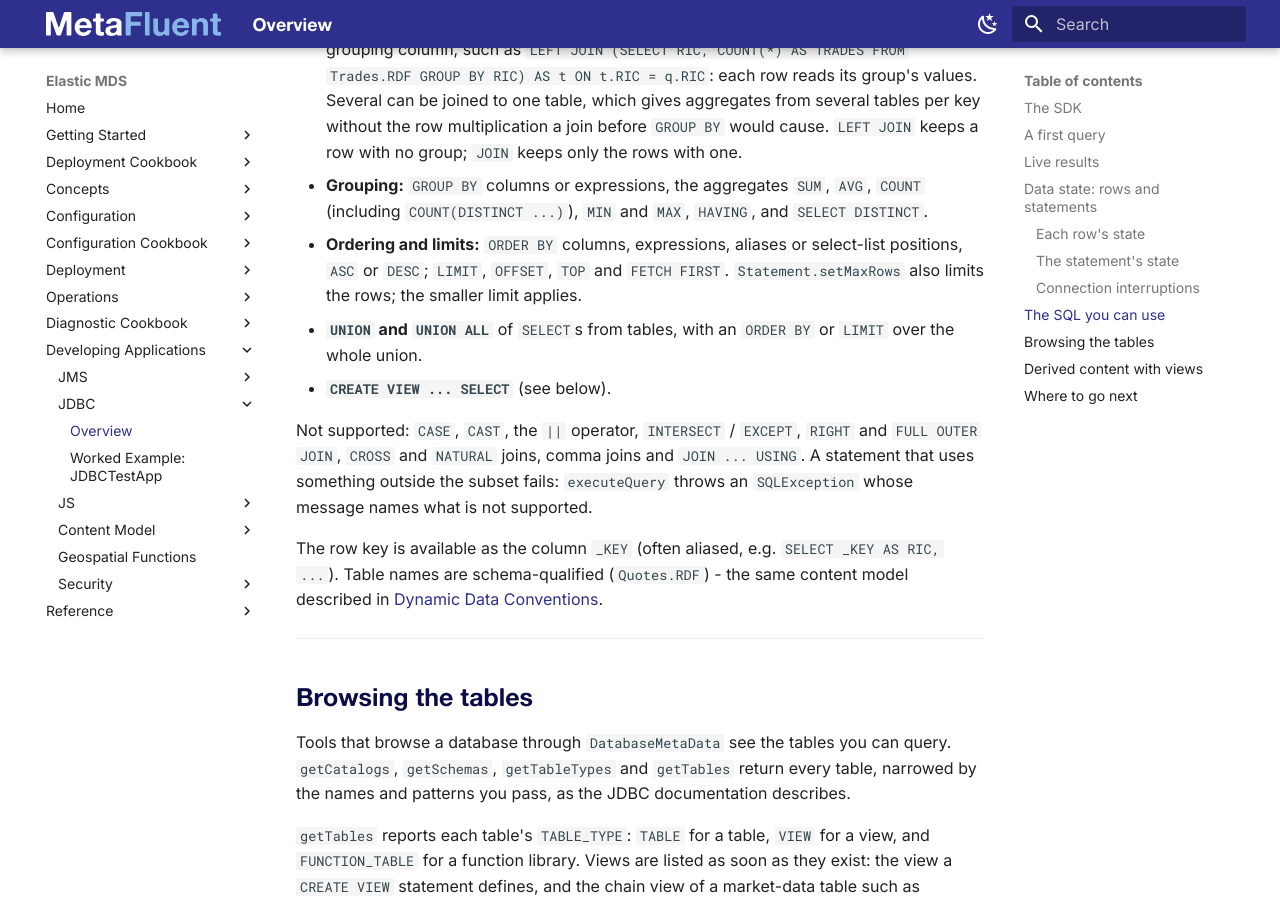
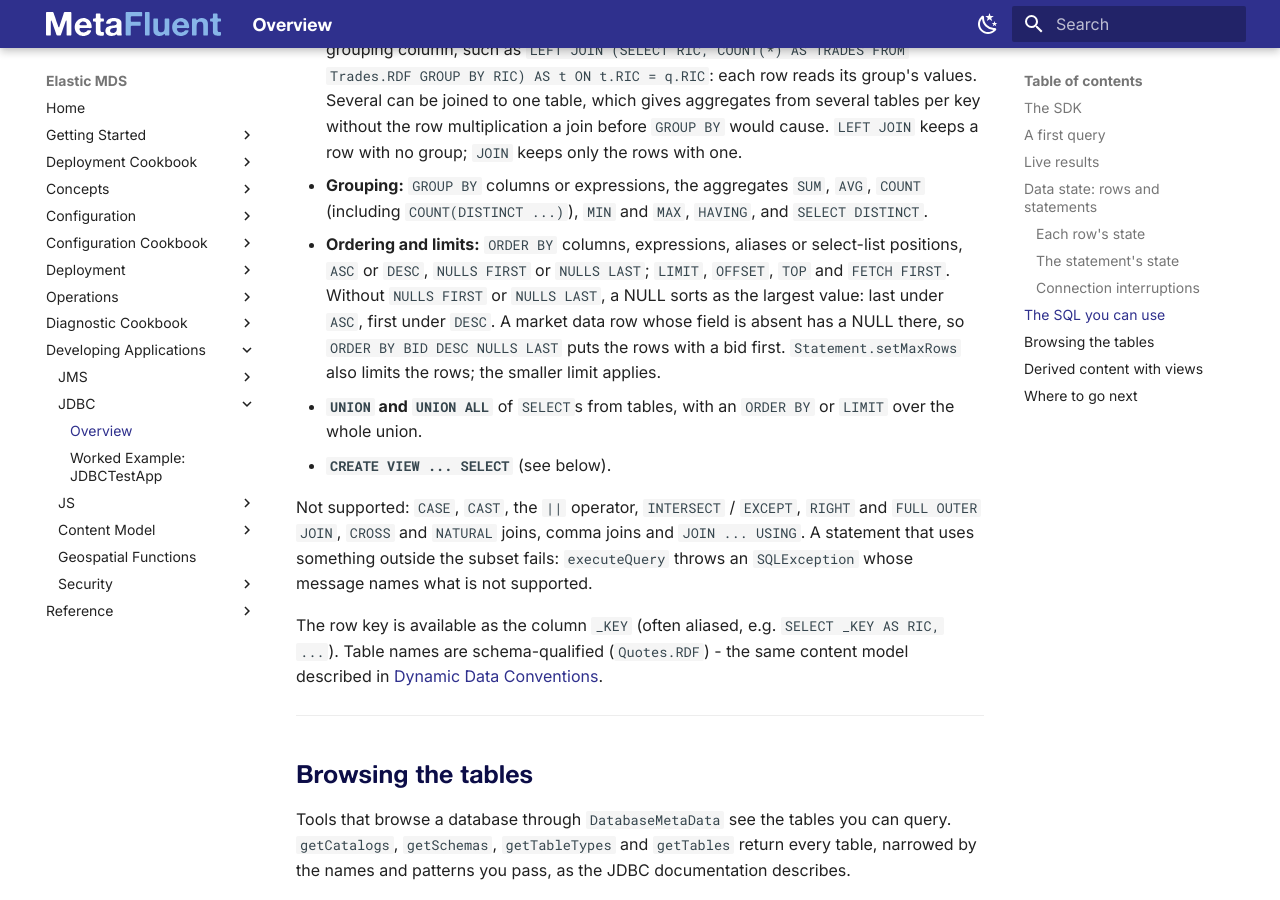
Before and after one commit to MetaFluent/ElasticMDS-docs, an MkDocs documentation site: the page built from docs/Develop-JDBC.md, in a window 1280 px wide and 900 px high, scrolled down 5844 px. Built offline with MkDocs 1.6.1 and Material for MkDocs 9.7.7, drawn with Linux system fonts in a browser that asks for light colours; the version menu is left out.

Commit message:
ORDER BY: NULLS FIRST and NULLS LAST, and where a NULL sorts by default (MetaFluent/IssueTracking#1729)
https://github.com/MetaFluent/IssueTracking/issues/1729

Co-Authored-By: Claude Fable 5.1 <noreply@anthropic.com>
Claude-Session: https://claude.ai/code/session_01G11mkgRwDAgdkdmvGDSa5r

```diff
--- a/docs/Develop-JDBC.md
+++ b/docs/Develop-JDBC.md
@@ -179,7 +179,7 @@ Elastic MDS accepts **a subset of SQL-92** - a read-only query surface (`SELECT`
 - **Joins:** `JOIN` / `INNER JOIN` or `LEFT JOIN`, each with an `ON` of one equality. The equality is on the joined table's key, and either the other table's key, a column of it (a foreign key), or an expression over the `FROM` table's columns, such as a library function. A foreign key matches the joined table's key by its text: a number matches when it is written with the same digits, so `8` matches the key `8` and `8.0` does not. Several joins may chain through earlier joined tables.
 - **Derived tables:** `FROM (SELECT ...) AS d`, and a grouped derived table joined on its grouping column, such as `LEFT JOIN (SELECT RIC, COUNT(*) AS TRADES FROM Trades.RDF GROUP BY RIC) AS t ON t.RIC = q.RIC`: each row reads its group's values. Several can be joined to one table, which gives aggregates from several tables per key without the row multiplication a join before `GROUP BY` would cause. `LEFT JOIN` keeps a row with no group; `JOIN` keeps only the rows with one.
 - **Grouping:** `GROUP BY` columns or expressions, the aggregates `SUM`, `AVG`, `COUNT` (including `COUNT(DISTINCT ...)`), `MIN` and `MAX`, `HAVING`, and `SELECT DISTINCT`.
-- **Ordering and limits:** `ORDER BY` columns, expressions, aliases or select-list positions, `ASC` or `DESC`; `LIMIT`, `OFFSET`, `TOP` and `FETCH FIRST`. `Statement.setMaxRows` also limits the rows; the smaller limit applies.
+- **Ordering and limits:** `ORDER BY` columns, expressions, aliases or select-list positions, `ASC` or `DESC`, `NULLS FIRST` or `NULLS LAST`; `LIMIT`, `OFFSET`, `TOP` and `FETCH FIRST`. Without `NULLS FIRST` or `NULLS LAST`, a NULL sorts as the largest value: last under `ASC`, first under `DESC`. A market data row whose field is absent has a NULL there, so `ORDER BY BID DESC NULLS LAST` puts the rows with a bid first. `Statement.setMaxRows` also limits the rows; the smaller limit applies.
 - **`UNION` and `UNION ALL`** of `SELECT`s from tables, with an `ORDER BY` or `LIMIT` over the whole union.
 - **`CREATE VIEW ... SELECT`** (see below).
 
```
